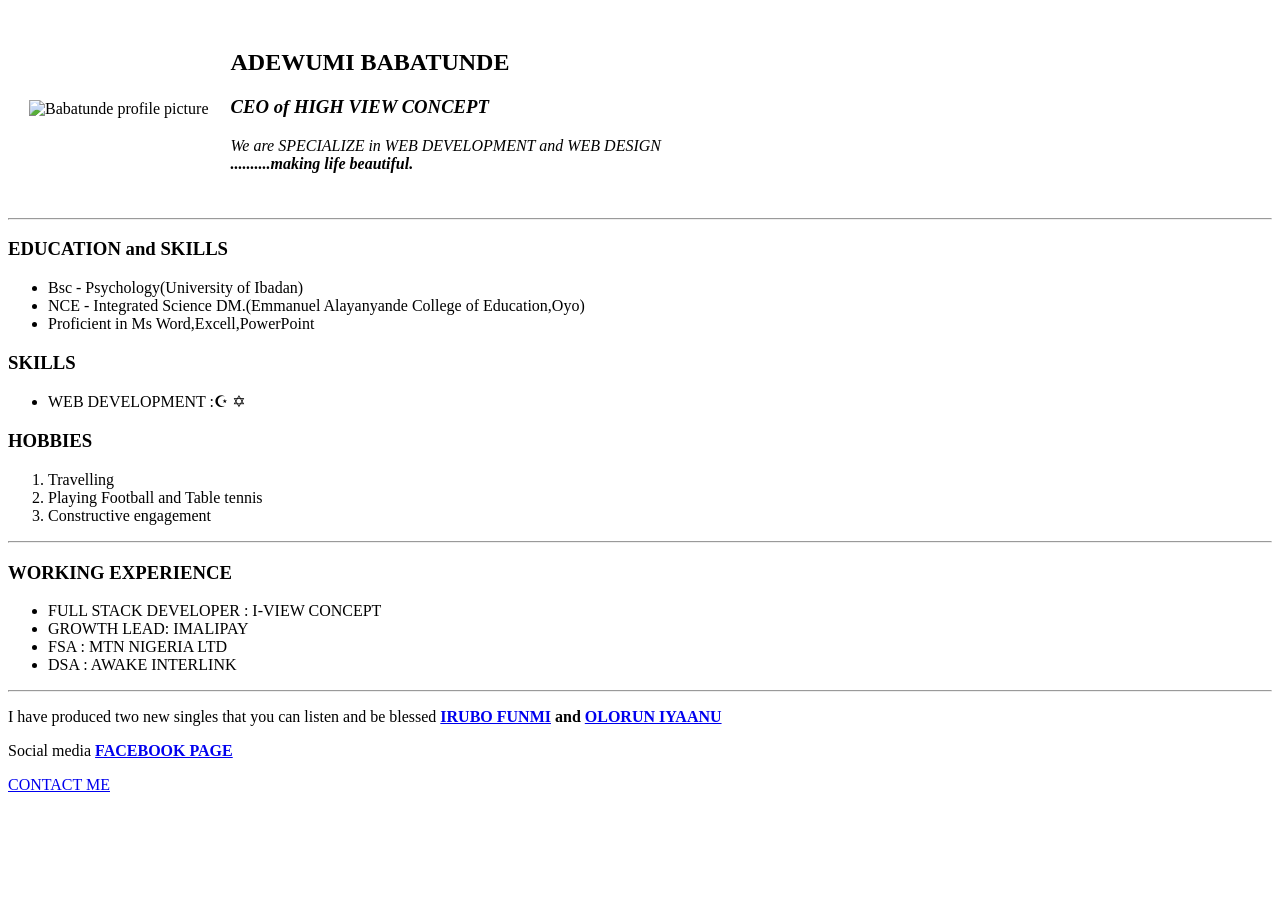
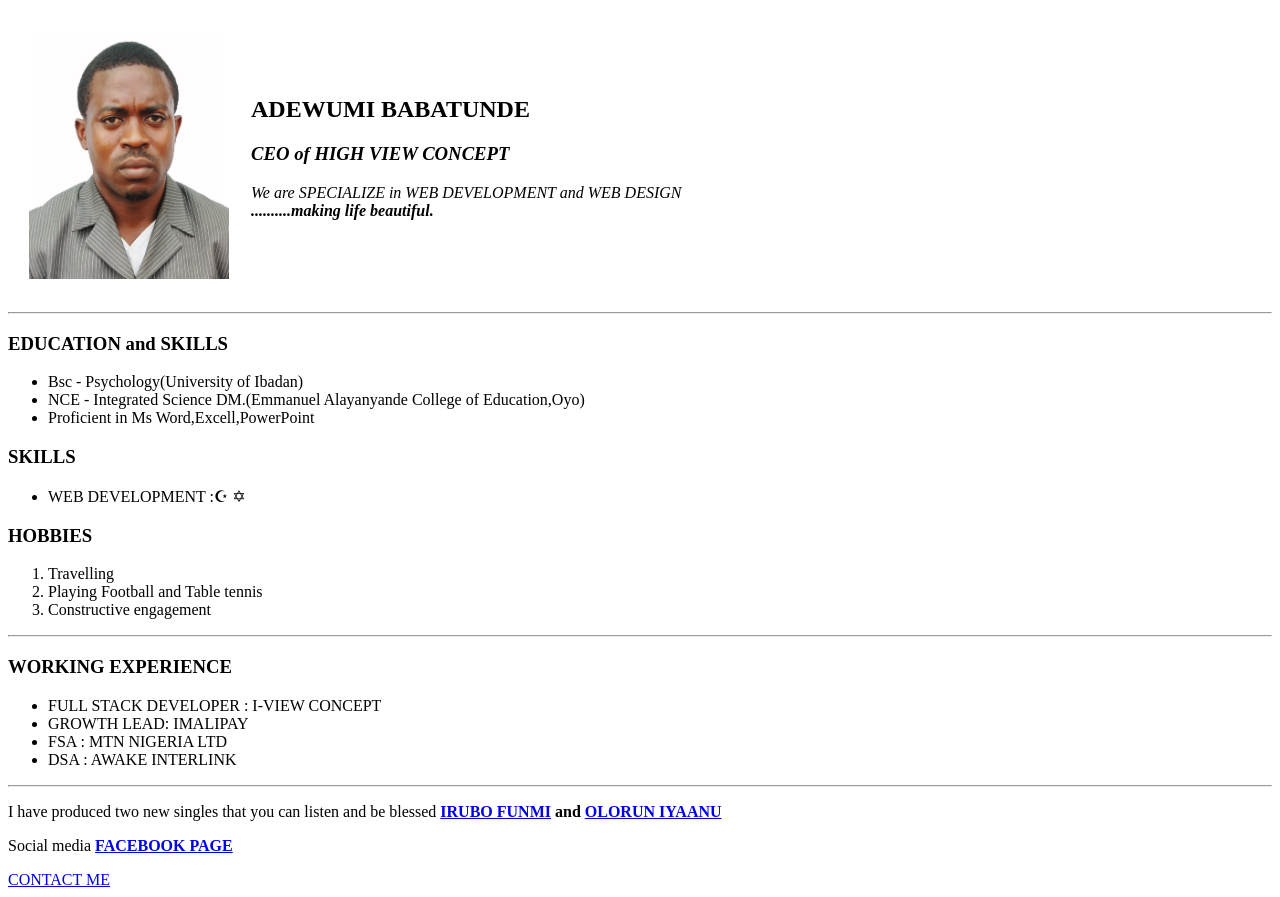
Before and after one commit to Babadariji/CV, a plain HTML site: page index.html in a window 1280 px wide. Before the commit the page ends 802 px from the top, so only its background shows below. Drawn offline with Linux system fonts and the light colour scheme.

Commit message:
Update index.html

```diff
--- a/index.html
+++ b/index.html
@@ -9,7 +9,7 @@
 <body>
     <table cellspacing="20">
         <tr>
-            <td><img src="images/Babatunde.jpeg" width="200px" height="250px" alt="Babatunde profile picture"></td>
+            <td><img src="Babatunde.jpeg" width="200px" height="250px" alt="Babatunde profile picture"></td>
             <td>
                 <h2>ADEWUMI BABATUNDE</h2>
                 <h3><em>CEO of HIGH VIEW CONCEPT</em></h3>
```
